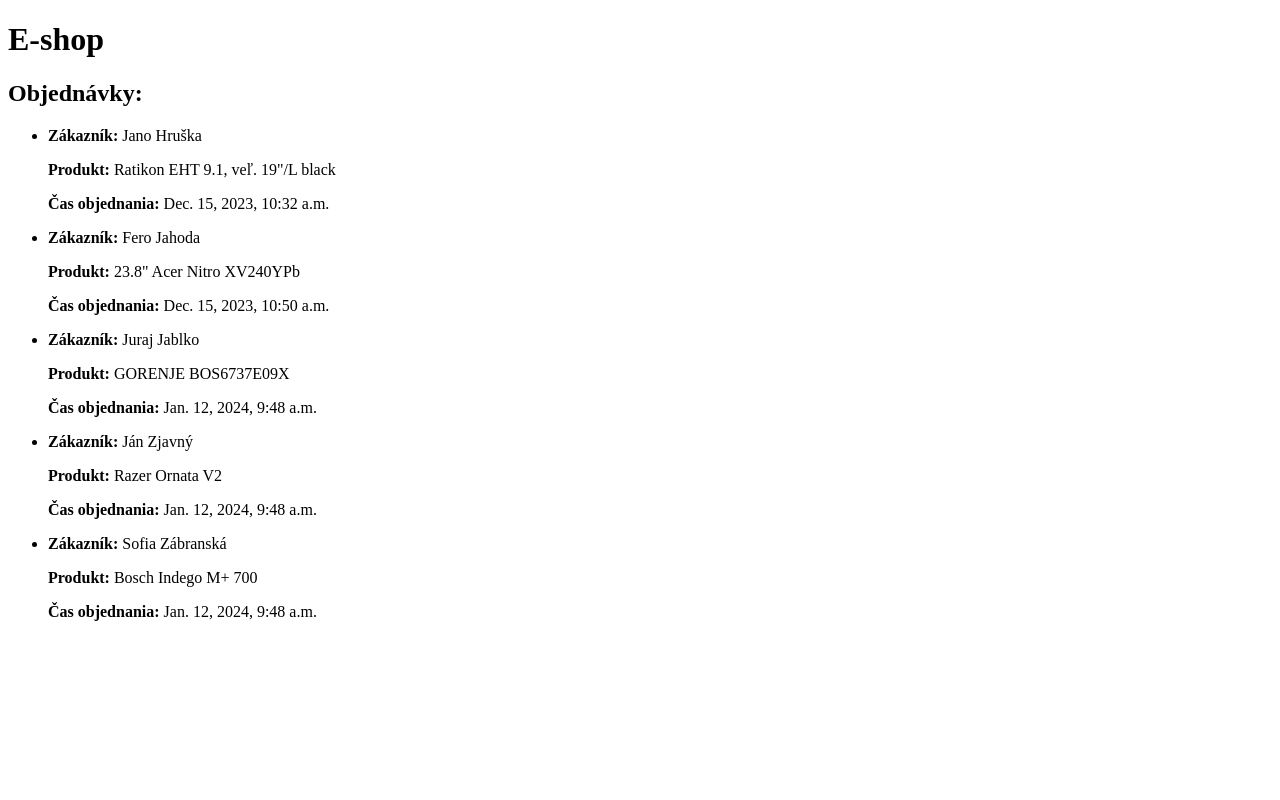
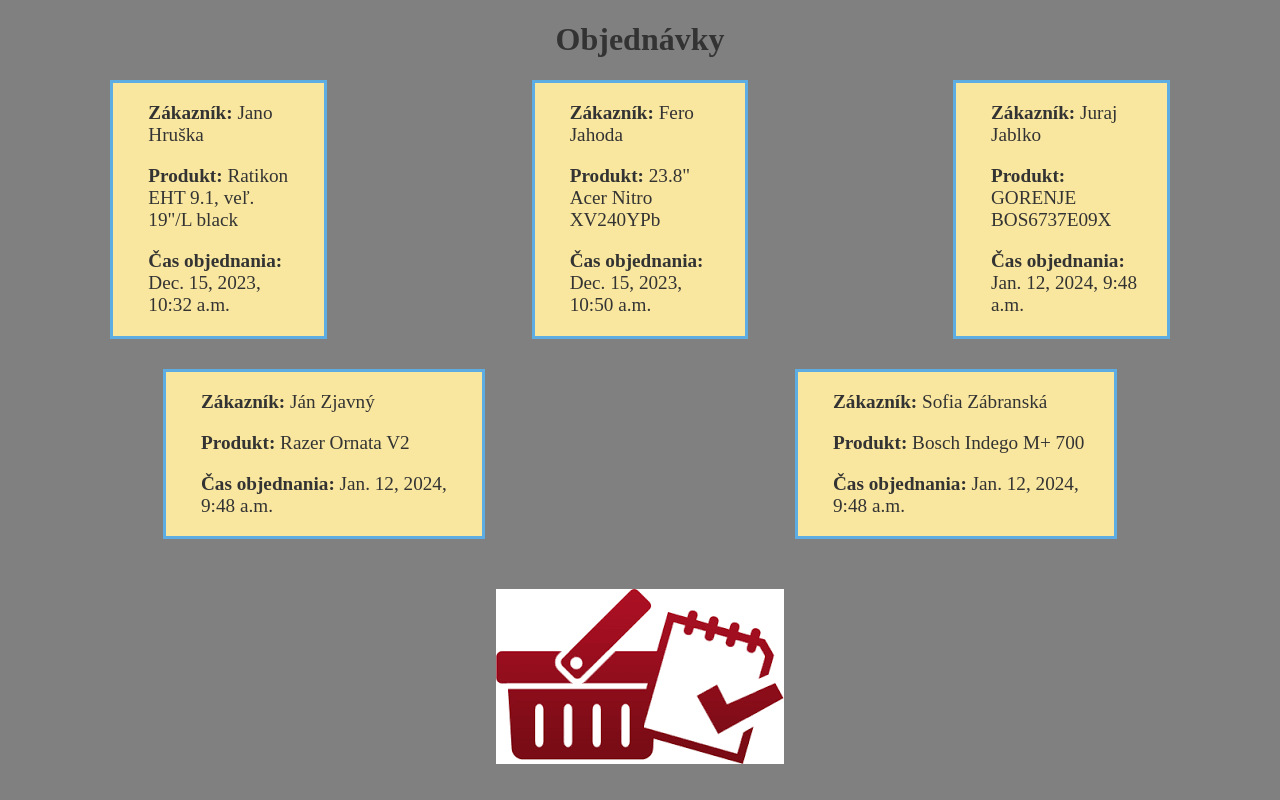
Before and after one commit to MatusBudos/PI13_django, a Django app: page /shop/orders/ in a window 1280 px wide. Run offline with Django 4.2, Linux system fonts and the light colour scheme; data comes from the database, SQL or seed files in the repository.

Commit message:
Hotove css

```diff
--- /dev/null
+++ b/shop/static/shop/style.css
@@ -0,0 +1,53 @@
+body {
+  background-color: gray;
+}
+
+h1 {
+  text-align: center;
+  color: #333333;
+}
+
+h3 {
+  margin-left: 10px;
+  font-size: 120%;
+  color: #333333;
+  text-align: center;
+  padding-left: 25px;
+  padding-right: 25px;
+}
+
+.objednavka, .kategorie, .produkt, .uzivatel {
+  border-style: solid;
+  border-color: #5DADE2;
+  background-color: #F9E79F;
+  margin: auto;
+  width: 50%;
+}
+
+.objednavka p, .kategorie p, .produkt p, .uzivatel p {
+  margin-left: 10px;
+  font-size: 120%;
+  color: #333333;
+  padding-left: 25px;
+  padding-right: 25px;
+}
+
+.riadok {
+  display: flex;
+  flex-wrap: wrap;
+  justify-content: space-between;
+}
+
+.stlpec {
+  flex: calc(33% - 20px);
+  box-sizing: border-box;
+  padding-bottom: 30px;
+}
+
+.obrazok {
+  display: flex;
+  align-items: center;
+  justify-content: center;
+  border-radius: 10px;
+  margin-top: 20px;
+}
--- a/shop/templates/shop/index.html
+++ b/shop/templates/shop/index.html
@@ -1,49 +1,58 @@
+{% load static %}
 <!DOCTYPE html>
 <html lang="en">
 <head>
     <meta charset="UTF-8">
     <meta name="viewport" content="width=device-width, initial-scale=1.0">
+    <link rel="stylesheet" href="{% static 'shop/style.css'%}">
     <title>Document</title>
 </head>
 <body>
-    <h1>E-shop</h1>
     {% if users %}
-    <h2>Použivatelia:</h2>
-    <ul>
+    <h1>Použivatelia</h1>
+    <div class="uzivatel">
         {% for user in users %}
-        <li>{{user}}</li>
+        <p>{{user}}</p>
         {% endfor %}
-    </ul>
+    </div>
     {% endif %}
     {% if orders %}
-    <h2>Objednávky:</h2>
-    <ul>
+    <h1>Objednávky</h1>
+    <div class="riadok">
         {% for order in orders %}
-        <li><strong>Zákazník: </strong>{{order.user.meno}} {{order.user.priezvisko}}
+        <div class="stlpec">
+        <div class="objednavka">
+        <p><strong>Zákazník: </strong>{{order.user.meno}} {{order.user.priezvisko}}</p>
         <p><strong>Produkt: </strong>{{order.produkt.nazov}}</p>
-        <p><strong>Čas objednania: </strong>{{order.datum}}</p></li>
+        <p><strong>Čas objednania: </strong>{{order.datum}}</p>
+        </div>
+    </div>
         {% endfor %}
-    </ul>
+</div>
+<div class="obrazok">
+<img src="{% static 'shop/objednavka.png' %}" alt="Objednávka">
+</div>
     {% endif %}
     {% if kategorie %}
-    <h2>Kategórie:</h2>
-    <ul>
+    <h1>Kategórie</h1>
+    <div class="kategorie">
         {% for kategoria in kategorie %}
-        <li>{{kategoria}}</li>
+        <p>{{kategoria}}</p>
         {% endfor %}
-    </ul>
+    </div>
     {% endif %}
     {% if produkty%}
-    <h2>Produkty:</h2>
+    <h1>E-shop</h1>
     <ul>
         {% for produkt in produkty %}
-        <ul><li><h3>{{produkt.nazov}}</h3>
+        <div class="produkt">
+        <h3>{{produkt.nazov}}</h3>
         <p><strong>Kategória: </strong>{{produkt.kategoria}}</p>
         <p><strong>Výrobca: </strong>{{produkt.vyrobca}}</p>
         <p><strong>Cena: </strong>{{produkt.cena}}</p>
-        <p><strong>Popis: </strong>{{produkt.popis}}</p></li></ul>
+        <p><strong>Popis: </strong>{{produkt.popis}}</p>
+    </div>
         {% endfor %}
-    </ul>
     {% endif %}
 </body>
 </html>
```
Also changed, not shown: blog/static/blog/style.css (+40 -27 lines), blog/templates/blog/index.html (+15 -4 lines), skola/static/skola/style.css (added, +41 -0 lines), skola/templates/skola/index.html (+39 -20 lines), blog/static/blog/autor.jpg (added), blog/static/blog/celebrity.png (added), blog/static/blog/losos.jpg (deleted), blog/static/blog/varenie.jpg (added), shop/static/shop/objednavka.png (added), skola/static/skola/skola.jpg (added).
